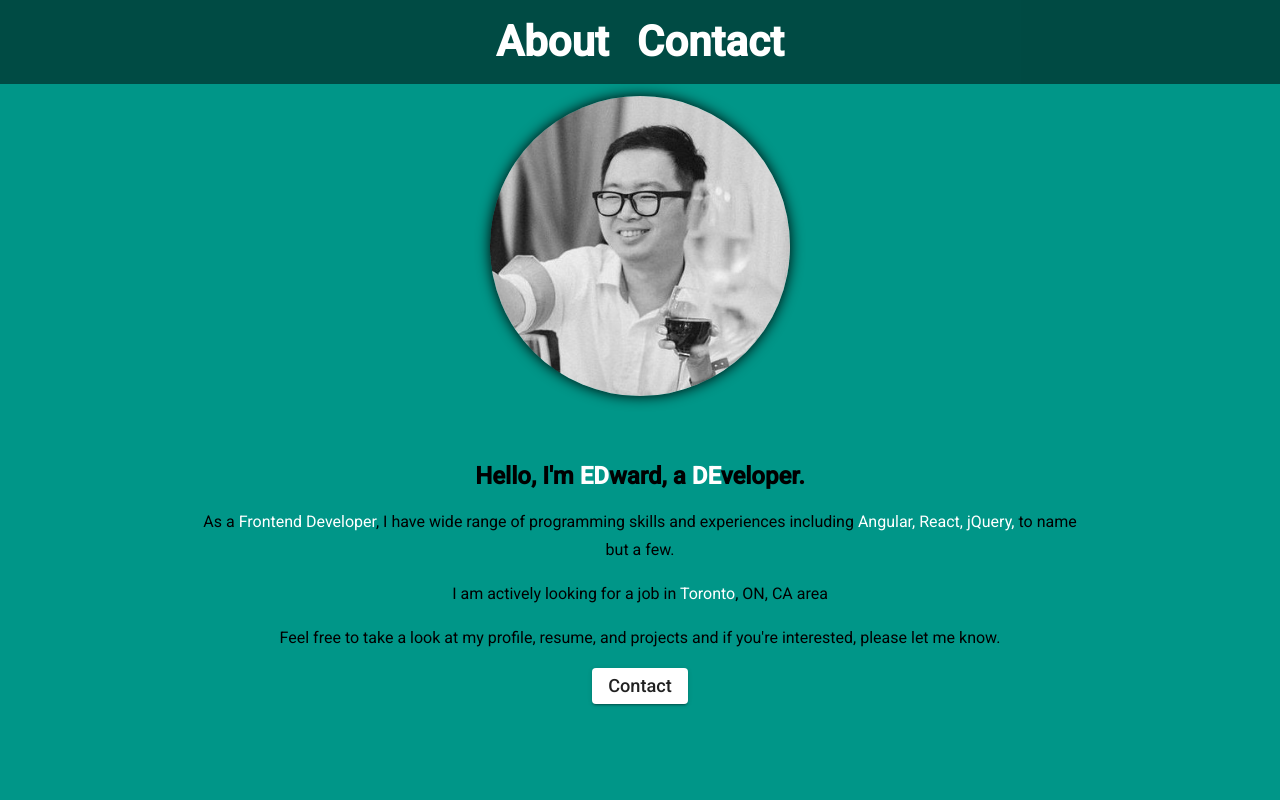
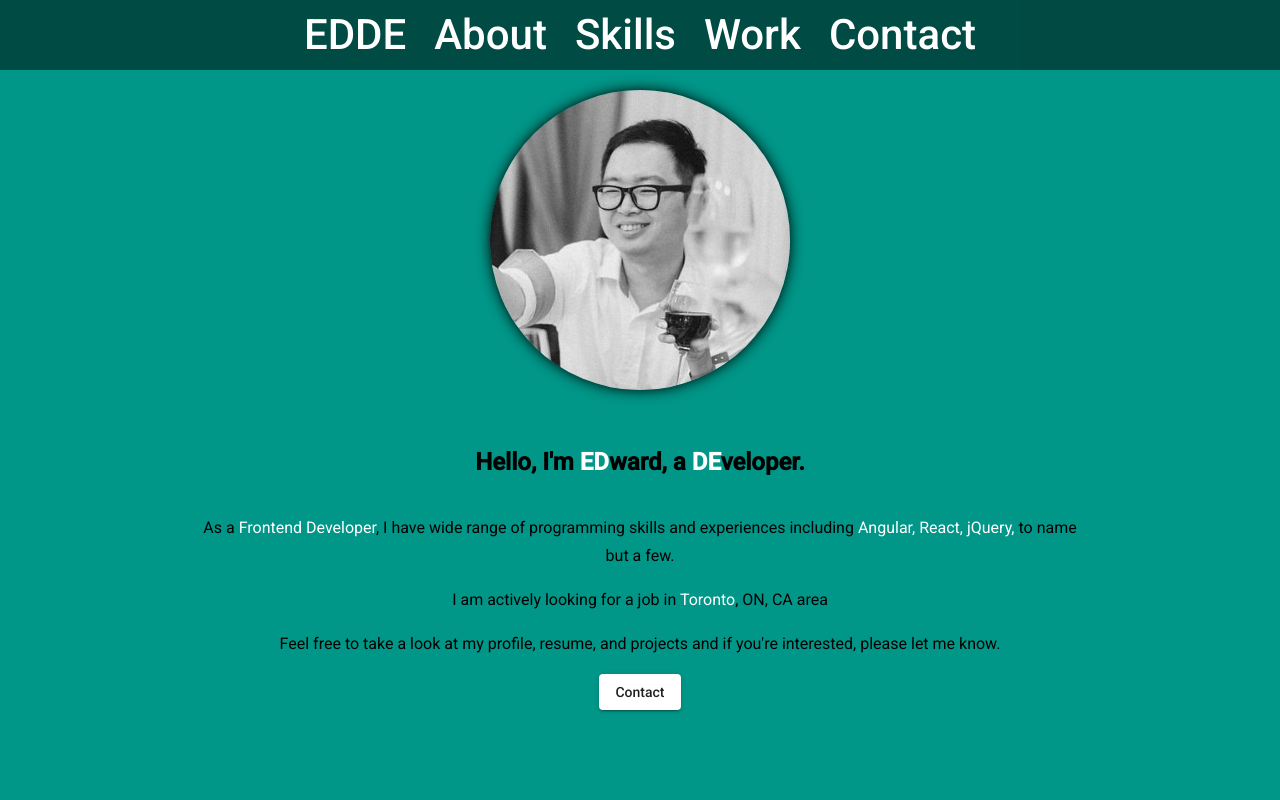
Before and after one commit to neo913/EDDE, an Angular app: page /Home in a window 1280 px wide. Shown: the top 800 px of the page. Built offline with nearby package versions, Linux system fonts and the light colour scheme.

Commit message:
pages updated

```diff
--- a/src/app/home/home.component.html
+++ b/src/app/home/home.component.html
@@ -1,25 +1,29 @@
 <nav id="homeNav">
-	<a [hidden]="getTag() == '' || getTag() == 'home'" href="#edde" id="logo">EDDE</a>
-	<div [hidden]="false" id="navbar-center"><!--[hidden]="when scroll is top"-->
+	<a href="#edde" id="logo">EDDE</a>
+	<div id="navbar-center">
 		<a [ngClass]="{'active': getTag()=='about'}" href="#about">About</a>
+		<a [ngClass]="{'active': getTag()=='skills'}" href="#skills">Skills</a>
+		<a [ngClass]="{'active': getTag()=='work'}" href="#work">Work</a>
 		<a [ngClass]="{'active': getTag()=='contact'}" href="#contact">Contact</a>
 	</div>
 </nav>
 <div class="homeContainer">
 	<div id="home">
 		<img src="../../assets/edward.jpg">
-		<div class="home" [innerHTML]="aboutText"></div>
+		<div class="home box" [innerHTML]="aboutText"></div>
 		<button mat-raised-button>Contact</button>
 	</div>
 	<div id="about">
-		<div class="aboutMe" [innerHTML]="aboutText"></div>
+		<div class="about box" [innerHTML]="aboutText"></div>
 	</div>
-	<div id="contact">
-		<div class="contactBox">
+	<div id="skills">
+		<div class="skills box">
 
 		</div>
 	</div>
-	<div id="extra">
+	<div id="work">
+		<div class="work box">
 
+		</div>
 	</div>
 </div>
--- a/src/app/home/home.component.scss
+++ b/src/app/home/home.component.scss
@@ -12,11 +12,11 @@
 	a {
 		font-size: 3rem;
 		color: white;
-		font-weight: 900;
+		font-weight: 500;
 		text-decoration: none;
 		text-align: center;
 		padding: 1rem;
-		line-height: 4rem;
+		line-height: 3rem;
 		float: left;
 	}
 	a:hover, a.active {
@@ -42,10 +42,7 @@
 		}
 		.home {
 			width: 70%;
-			margin-top: 5%;
-		}
-		button {
-			font-size: 1.3rem;
+			margin-top: 4rem;
 		}
 	}
 	& #about {
@@ -54,14 +51,14 @@
 			width: 70%;
 		}
 	}
-	& #contact {
+	& #skills {
 		background-color: $color3;
 		.contactBox {
 			width: 50%;
 		}
 	}
 
-	& #extra {
+	& #work {
 		background-color: $color4;
 	}
 }
--- a/src/assets/library.ts
+++ b/src/assets/library.ts
@@ -1,6 +1,6 @@
 
 export const aboutText =
-`<h1 class="font-900 text-center">Hello, I'm <span class="whitening">ED</span>ward, a <span class="whitening">DE</span>veloper.</h1>
+`<h1 class="font-900 text-center">Hello, I'm <span class="whitening">ED</span>ward, a <span class="whitening">DE</span>veloper.</h1><br />
 <h3 class="text-center">As a <span class="whitening">Frontend Developer</span>, I have wide range of programming skills and experiences including <span class="whitening">Angular, React, jQuery,</span> to name but a few.<br /></h3>
 <h3 class="text-center">I am actively looking for a job in <span class="whitening">Toronto</span>, ON, CA area<br /></h3>
 <h3 class="text-center">Feel free to take a look at my profile, resume, and projects and
--- a/src/styles.scss
+++ b/src/styles.scss
@@ -6,8 +6,8 @@ body { margin: 0; font-family: Roboto, "Helvetica Neue", sans-serif; }
 span.whitening {
   color: white;
 }
-h1.font-900 {
-  font-weight: 900;
+.font-900 {
+  font-weight: 900 !important;
 }
 .text-center {
   text-align: center;
@@ -18,3 +18,7 @@ h1.font-900 {
 .text-right {
   text-align: right;
 }
+
+div.box {
+  width: 70%;
+}
```
